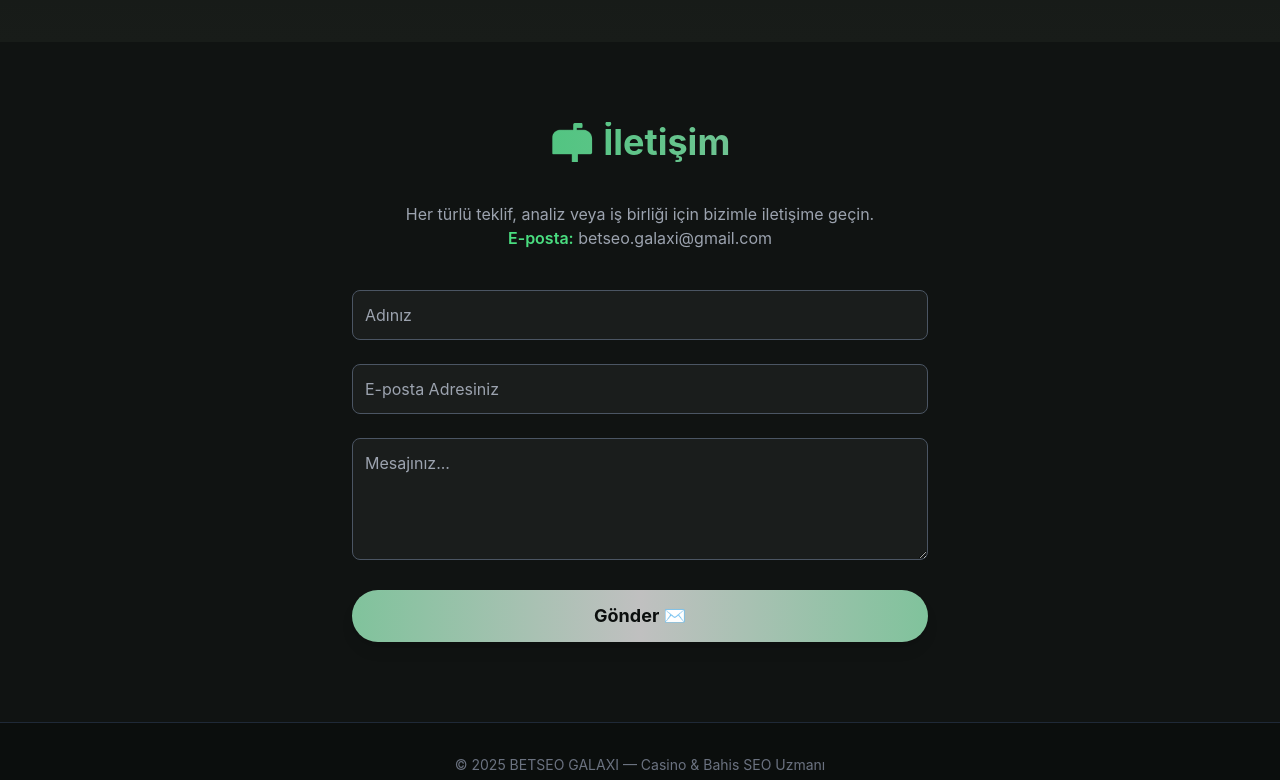
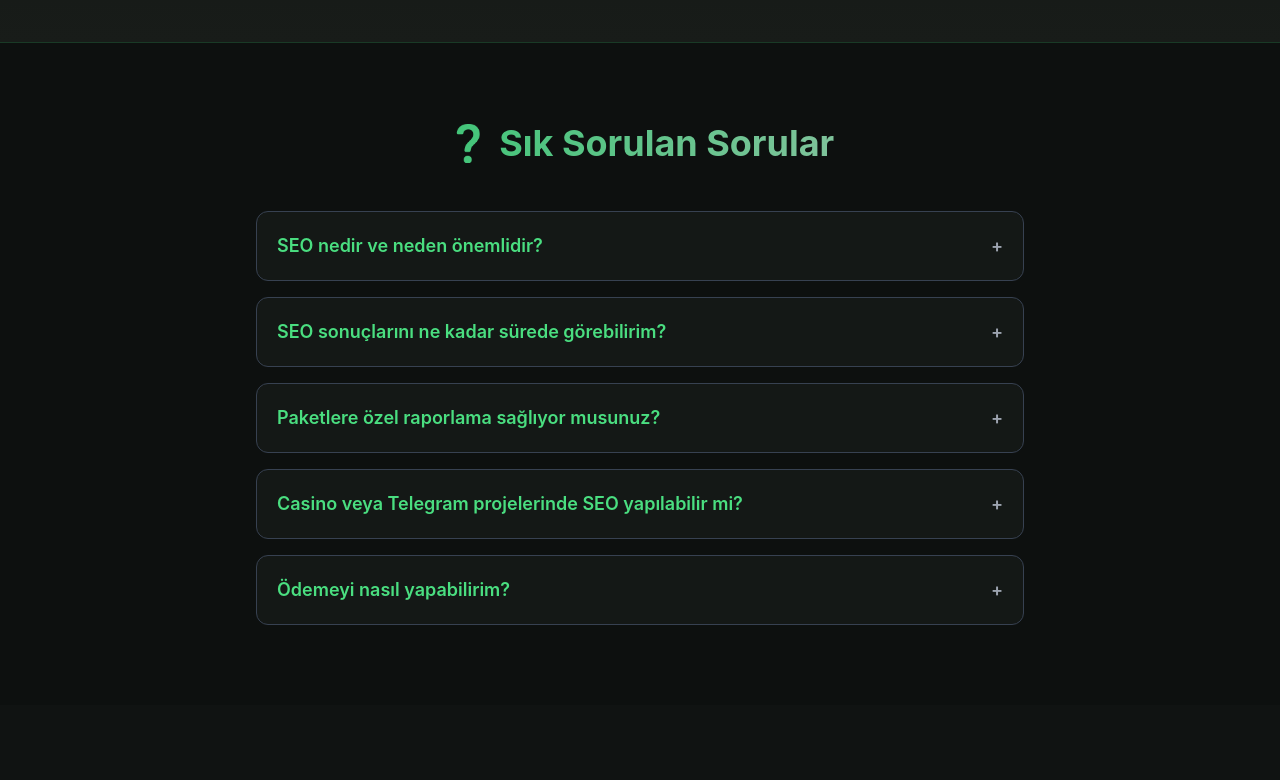
Before and after one commit to betseogalaxi/seo2, a plain HTML site: page index.html in a window 1280 px wide. Shown: the part 3460-4240 px from the top of the page. Drawn offline with nearby package versions, Linux system fonts and the light colour scheme.

Commit message:
Update index.html

```diff
--- a/index.html
+++ b/index.html
@@ -3,7 +3,7 @@
 <head>
   <meta charset="UTF-8">
   <meta name="viewport" content="width=device-width, initial-scale=1.0">
-  <title>BETSEO GALAXI | Casino & Bahis Siteleri SEO - 2025</title>
+  <title>BETSEO GALAXI | Casino & Bahis Siteleri SEO - 2026</title>
   <meta name="description" content="BETSEO GALAXI — casino üreticileri, kumar siteleri ve güvenilir bahis markaları için SEO & dijital büyüme çözümleri. 2025’te kazanç odaklı optimizasyon!">
   <meta name="keywords" content="BETSEO GALAXI, casino seo, kumar siteleri seo, bahis seo, telegram bahis seo, bet seo, 2025 seo, casino production seo, güvenilir bahis seo">
   <meta name="author" content="BETSEO GALAXI">
@@ -252,6 +252,100 @@
   </div>
 </section>
 
+  <!-- SSS (FAQ) -->
+<section id="sss" class="bg-[#0d100f] py-20 text-center border-t border-green-400/20">
+  <div class="container mx-auto px-6">
+    <h2 class="text-4xl font-bold mb-12 gradient-text">❓ Sık Sorulan Sorular</h2>
+
+    <div class="max-w-3xl mx-auto text-left space-y-4">
+      <!-- 1 -->
+      <div class="bg-[#141816] rounded-xl overflow-hidden border border-gray-700">
+        <button class="w-full flex justify-between items-center p-5 text-lg font-semibold text-green-400 focus:outline-none faq-toggle">
+          SEO nedir ve neden önemlidir?
+          <span class="text-gray-400 transition-transform duration-300">+</span>
+        </button>
+        <div class="faq-content max-h-0 overflow-hidden transition-all duration-500 ease-in-out text-gray-300 px-5">
+          <p class="pb-5">
+            SEO (Arama Motoru Optimizasyonu), web sitenizin Google gibi arama motorlarında daha üst sıralarda çıkmasını sağlar. Bu da daha fazla organik ziyaretçi ve potansiyel müşteri demektir.
+          </p>
+        </div>
+      </div>
+
+      <!-- 2 -->
+      <div class="bg-[#141816] rounded-xl overflow-hidden border border-gray-700">
+        <button class="w-full flex justify-between items-center p-5 text-lg font-semibold text-green-400 focus:outline-none faq-toggle">
+          SEO sonuçlarını ne kadar sürede görebilirim?
+          <span class="text-gray-400 transition-transform duration-300">+</span>
+        </button>
+        <div class="faq-content max-h-0 overflow-hidden transition-all duration-500 ease-in-out text-gray-300 px-5">
+          <p class="pb-5">
+            Genellikle 4-8 hafta içinde ilk iyileşmeler gözlemlenir. Ancak tam etki, sektöre ve rekabete bağlı olarak birkaç ay sürebilir.
+          </p>
+        </div>
+      </div>
+
+      <!-- 3 -->
+      <div class="bg-[#141816] rounded-xl overflow-hidden border border-gray-700">
+        <button class="w-full flex justify-between items-center p-5 text-lg font-semibold text-green-400 focus:outline-none faq-toggle">
+          Paketlere özel raporlama sağlıyor musunuz?
+          <span class="text-gray-400 transition-transform duration-300">+</span>
+        </button>
+        <div class="faq-content max-h-0 overflow-hidden transition-all duration-500 ease-in-out text-gray-300 px-5">
+          <p class="pb-5">
+            Evet, her paket kendi aylık performans raporunu içerir. Anahtar kelime sıralamaları, backlink gelişimi ve trafik analizleri detaylı şekilde paylaşılır.
+          </p>
+        </div>
+      </div>
+
+      <!-- 4 -->
+      <div class="bg-[#141816] rounded-xl overflow-hidden border border-gray-700">
+        <button class="w-full flex justify-between items-center p-5 text-lg font-semibold text-green-400 focus:outline-none faq-toggle">
+          Casino veya Telegram projelerinde SEO yapılabilir mi?
+          <span class="text-gray-400 transition-transform duration-300">+</span>
+        </button>
+        <div class="faq-content max-h-0 overflow-hidden transition-all duration-500 ease-in-out text-gray-300 px-5">
+          <p class="pb-5">
+            Evet! Özellikle casino, bahis ve Telegram tabanlı projelerde özel stratejiler uyguluyoruz. Gizlilik ve güvenli bağlantılar önceliğimizdir.
+          </p>
+        </div>
+      </div>
+
+      <!-- 5 -->
+      <div class="bg-[#141816] rounded-xl overflow-hidden border border-gray-700">
+        <button class="w-full flex justify-between items-center p-5 text-lg font-semibold text-green-400 focus:outline-none faq-toggle">
+          Ödemeyi nasıl yapabilirim?
+          <span class="text-gray-400 transition-transform duration-300">+</span>
+        </button>
+        <div class="faq-content max-h-0 overflow-hidden transition-all duration-500 ease-in-out text-gray-300 px-5">
+          <p class="pb-5">
+            Kredi kartı, banka havalesi veya kripto ile ödeme seçenekleri mevcuttur. Fatura ve sözleşme desteği tüm planlarda sağlanır.
+          </p>
+        </div>
+      </div>
+    </div>
+  </div>
+</section>
+
+<script>
+  // FAQ toggle logic
+  document.querySelectorAll('.faq-toggle').forEach(btn => {
+    btn.addEventListener('click', () => {
+      const content = btn.nextElementSibling;
+      const icon = btn.querySelector('span');
+      const expanded = content.style.maxHeight && content.style.maxHeight !== '0px';
+
+      document.querySelectorAll('.faq-content').forEach(c => c.style.maxHeight = '0');
+      document.querySelectorAll('.faq-toggle span').forEach(i => i.textContent = '+');
+
+      if (!expanded) {
+        content.style.maxHeight = content.scrollHeight + 'px';
+        icon.textContent = '−';
+      }
+    });
+  });
+</script>
+
+
 <!-- İLETİŞİM -->
 <section id="iletisim" class="py-20 text-center bg-[#101312]">
   <div class="container mx-auto px-6">
@@ -271,7 +365,7 @@
 <!-- FOOTER -->
 <footer class="bg-[#0b0e0d] py-8 text-center text-gray-500 text-sm border-t border-gray-800">
   <div class="container mx-auto px-6">
-    <p>© 2025 BETSEO GALAXI — Casino & Bahis SEO Uzmanı</p>
+    <p>© 2026 BETSEO GALAXI — Casino & Bahis SEO Uzmanı</p>
     <p class="mt-2">Tasarım & Kodlama: <span class="text-green-400 font-semibold">BETSEO Studio</span></p>
   </div>
 </footer>
```
